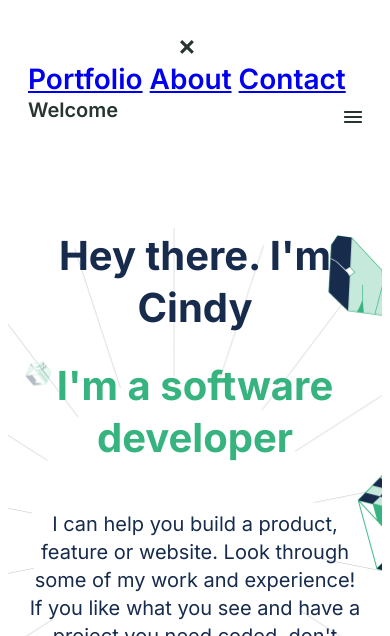
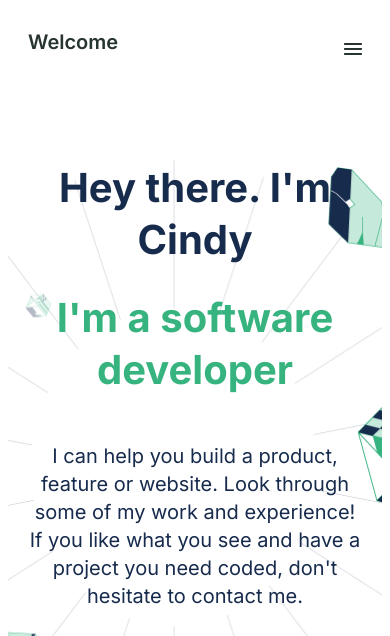
Before and after one commit to CindyDorantes/My-personal-portfolio-site, a website: page Index.html in a window 390 px wide. Shown: the top 636 px of the page. Drawn offline with Linux system fonts and the light colour scheme.

Commit message:
add style for the mobile-menu

```diff
--- a/Index.html
+++ b/Index.html
@@ -17,7 +17,7 @@
   <header class="toolbar">
     <!-- here begins the mobile menu for javascript -->
     <div class="mobile-menu">
-      <span>×</span>
+      <span class="close">×</span>
       <nav class="mobile-nav">
         <a class="mobile-link" href="#portfolio">Portfolio</a>
         <a class="mobile-link" href="#about">About</a>
--- a/style.css
+++ b/style.css
@@ -8,6 +8,49 @@ body {
   text-align: center;
 }
 
+/* begin of the hamburguer menu */
+
+.mobile-menu {
+  width: 100vw;
+  height: 100vh;
+  padding-left: 7.5%;
+  padding-top: 15%;
+  top: 0%;
+  left: -120%;
+  color: #3a4a42;
+  background-color: #fff;
+  position: absolute;
+  display: flex;
+  flex-direction: column;
+  justify-content: flex-start;
+  padding-right: 9%;
+  line-height: 44px;
+}
+
+.mobile-menu.active {
+  left: 0%;
+}
+
+.close {
+  text-align: end;
+  color: #67798e;
+  font-size: 40px;
+}
+
+.mobile-nav {
+  display: flex;
+  flex-direction: column;
+  align-items: flex-start;
+}
+
+.mobile-link {
+  padding: 4%;
+  color: inherit;
+  color: #3a4a42;
+  text-decoration: none;
+}
+
+/* finish hamburguer menu */
 header {
   display: flex;
   flex-wrap: wrap;
```
